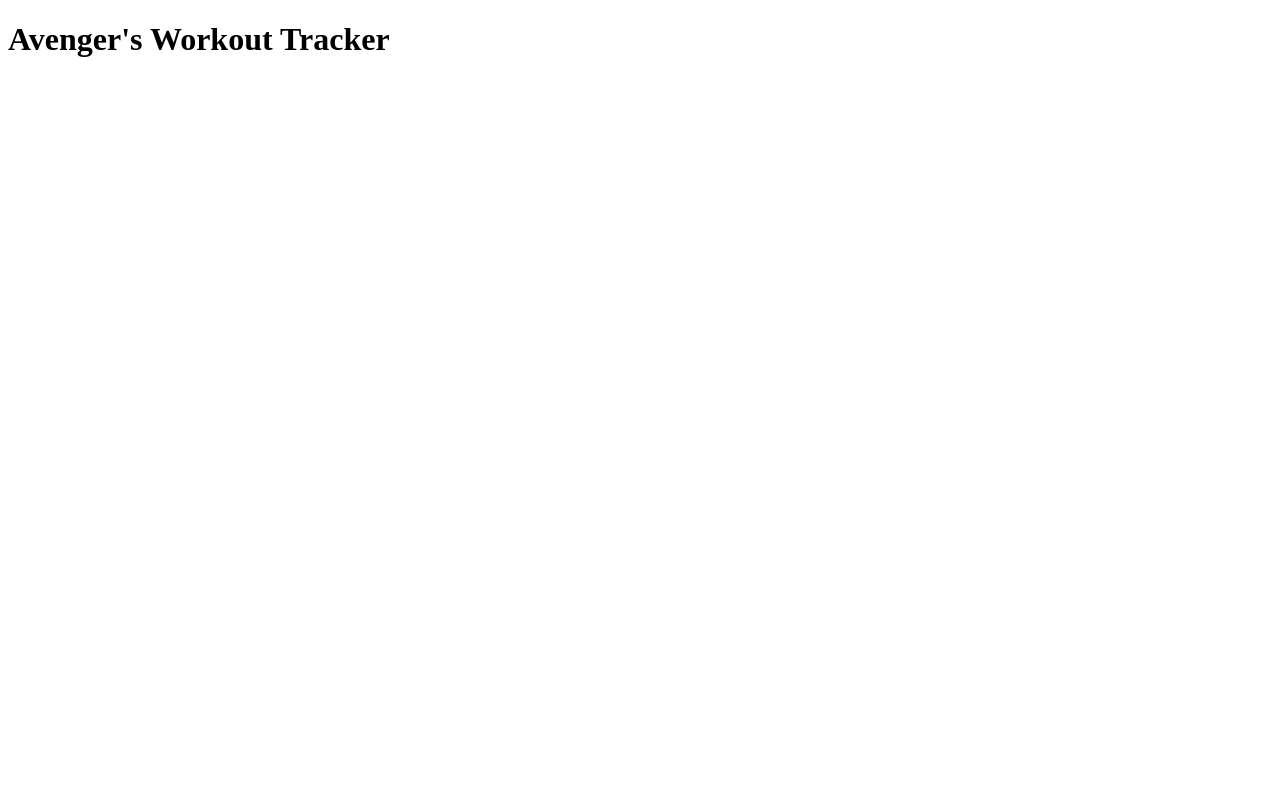
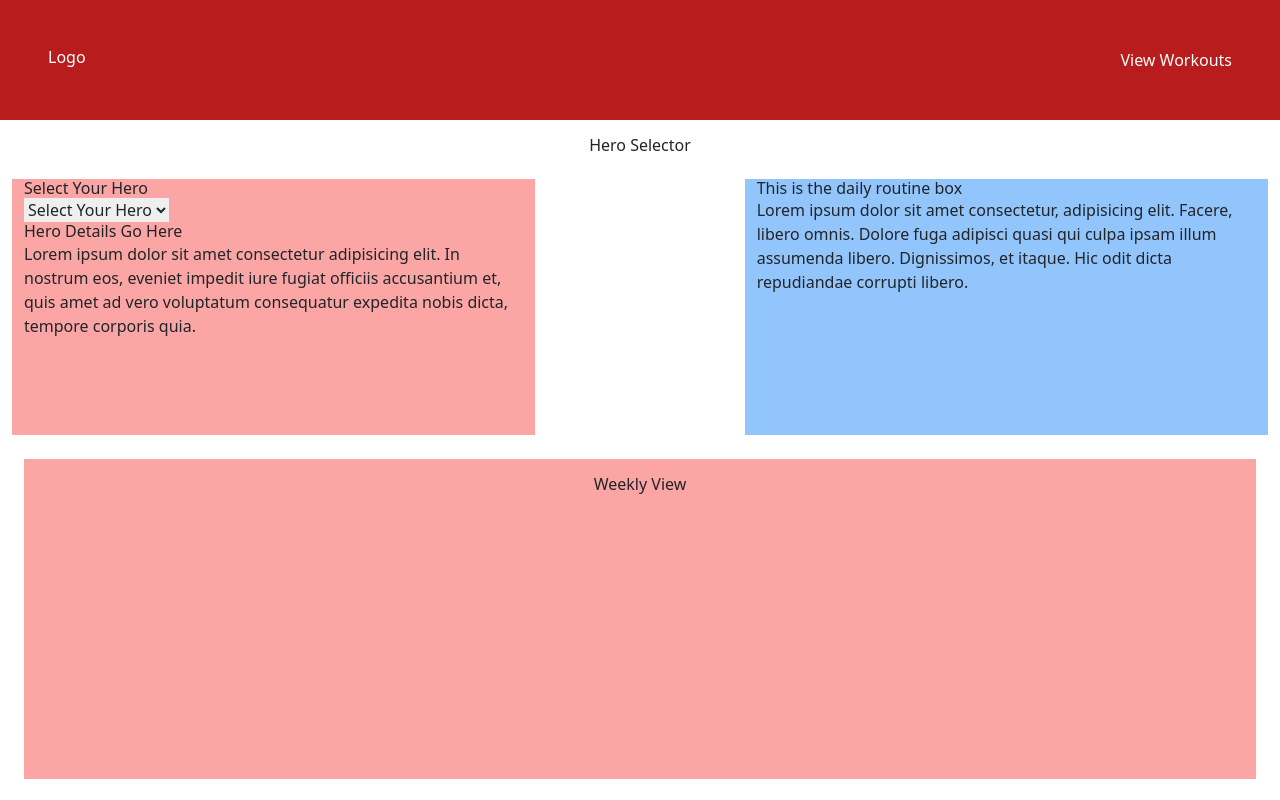
Before and after one commit to rhemlock7/avenger-initiative, a plain HTML site: page index.html in a window 1280 px wide. Drawn offline with nearby package versions, Linux system fonts and the light colour scheme; files that its build step writes are made by us from their sources.

Commit message:
Created main structure for the start of the site

```diff
--- a/assets/css/style.css
+++ b/assets/css/style.css
@@ -12,3 +12,9 @@
     --red: #aa1f29;
     --darkBlue: #0e103f;
 }
+
+* {
+    margin: 0;
+    padding: 0;
+    font-size: 16px;
+}
--- a/index.html
+++ b/index.html
@@ -5,11 +5,66 @@
     <meta name="viewport" content="width=device-width, initial-scale=1.0">
     <title>Avengers Workout Tracker</title>
 
+    <!-- Bootstrap CSS -->
+    <link href="https://cdn.jsdelivr.net/npm/bootstrap@5.3.2/dist/css/bootstrap.min.css" rel="stylesheet" integrity="sha384-T3c6CoIi6uLrA9TneNEoa7RxnatzjcDSCmG1MXxSR1GAsXEV/Dwwykc2MPK8M2HN" crossorigin="anonymous">
+
     <!-- CSS -->
-    <link rel="stylesheet" href="style.css">
+    <link rel="stylesheet" href="./assets/css/style.css">
+
+    <!-- Tailwind CSS -->
+    <script src="https://cdn.tailwindcss.com"></script>
 </head>
 <body>
-    <h1>Avenger's Workout Tracker</h1>
+
+    <!-- Navigation -->
+    <header id="header" class="flex justify-between align-center px-12 py-5 bg-red-700 text-white">
+        <h2>Logo</h2>
+        <a href="#">View Workouts</a>
+    </header>
+
+    <main class="mx-4">
+        <h1 class="text-center mt-3">Hero Selector</h1>
+        <!-- Main Content Section -->
+        <section class="row justify-between my-4">
+            <div class="col-5 h-64 bg-red-300">
+                <div id="input-view" class="row">
+                    <h2>Select Your Hero</h2>
+
+                    <!-- Hero Select Form -->
+                    <form>
+                        <select name="" id="">
+                            <option value="">Select Your Hero</option>
+                            <option value="">Captain America</option>
+                            <option value="">Hulk</option>
+                        </select>
+                    </form>
+                </div>
+
+                <div class="row">
+                    <h2>Hero Details Go Here</h2>
+                    <p>Lorem ipsum dolor sit amet consectetur adipisicing elit. In nostrum eos, eveniet impedit iure fugiat officiis accusantium et, quis amet ad vero voluptatum consequatur expedita nobis dicta, tempore corporis quia.</p>
+                </div>
+            </div>
+
+            <div class="col-5 h-64 bg-blue-300">
+                <div id="daily-view" class="">
+                    <h2>This is the daily routine box</h2>
+                    <p>Lorem ipsum dolor sit amet consectetur, adipisicing elit. Facere, libero omnis. Dolore fuga adipisci quasi qui culpa ipsam illum assumenda libero. Dignissimos, et itaque. Hic odit dicta repudiandae corrupti libero.</p>
+                </div>
+            </div>
+
+        </section>
+
+        <!-- Weekly Routine Container -->
+        <section id="weekly-view">
+            <div class="col-12 text-center bg-red-300 h-80 p-3">
+                <h2>Weekly View</h2>
+            </div>
+        </section>
+    </main>
+
+    <!-- Bootstrap Script -->
+    <script src="https://cdn.jsdelivr.net/npm/bootstrap@5.3.2/dist/js/bootstrap.bundle.min.js" integrity="sha384-C6RzsynM9kWDrMNeT87bh95OGNyZPhcTNXj1NW7RuBCsyN/o0jlpcV8Qyq46cDfL" crossorigin="anonymous"></script>
 
     <!-- JavaScript -->
     <script src="./assets/javascript/script.js"></script>
```
Also changed, not shown: assets/images/image (1).png (added), 2 other files.
